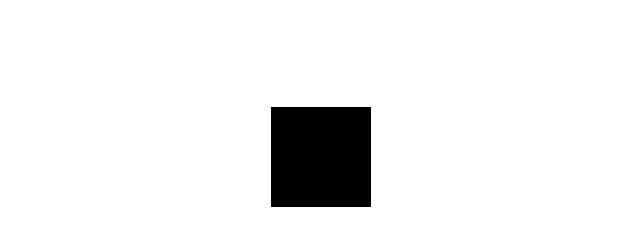
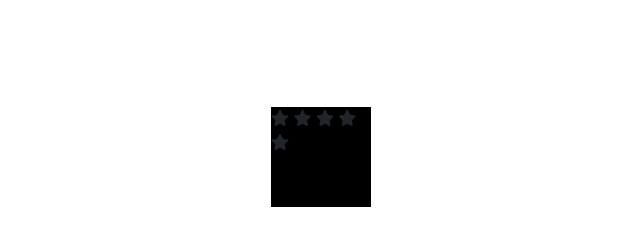
Before and after one commit to Jyosh05/EcoEats, a Flask app: page /reviews in a window 1280 px wide. Shown: the part 243-489 px from the top of the page, without its empty margins (319-959 px from the left). Run offline with Flask 3, Linux system fonts and the light colour scheme; some libraries are stand-ins or nearby versions; some web fonts are replaced.

Commit message:
<span class="fa fa-star"></span> <span class="fa fa-star"></span> <span class="fa fa-star"></span> <span class="fa fa-star"></span> <span class="fa fa-star"></span>

```diff
--- a/templates/reviews.html
+++ b/templates/reviews.html
@@ -4,10 +4,10 @@
 {% block content %}
 <link rel="stylesheet" href="{{ url_for('static', filename='css/reviews.css')}}">
 <div class="star-rating">
-<span class="star"></span>
-<span class="star"></span>
-<span class="star"></span>
-<span class="star"></span>
-<span class="star"></span>
+<span class="fa fa-star"></span>
+<span class="fa fa-star"></span>
+<span class="fa fa-star"></span>
+<span class="fa fa-star"></span>
+<span class="fa fa-star"></span>
 </div>
 {% endblock %}
```
